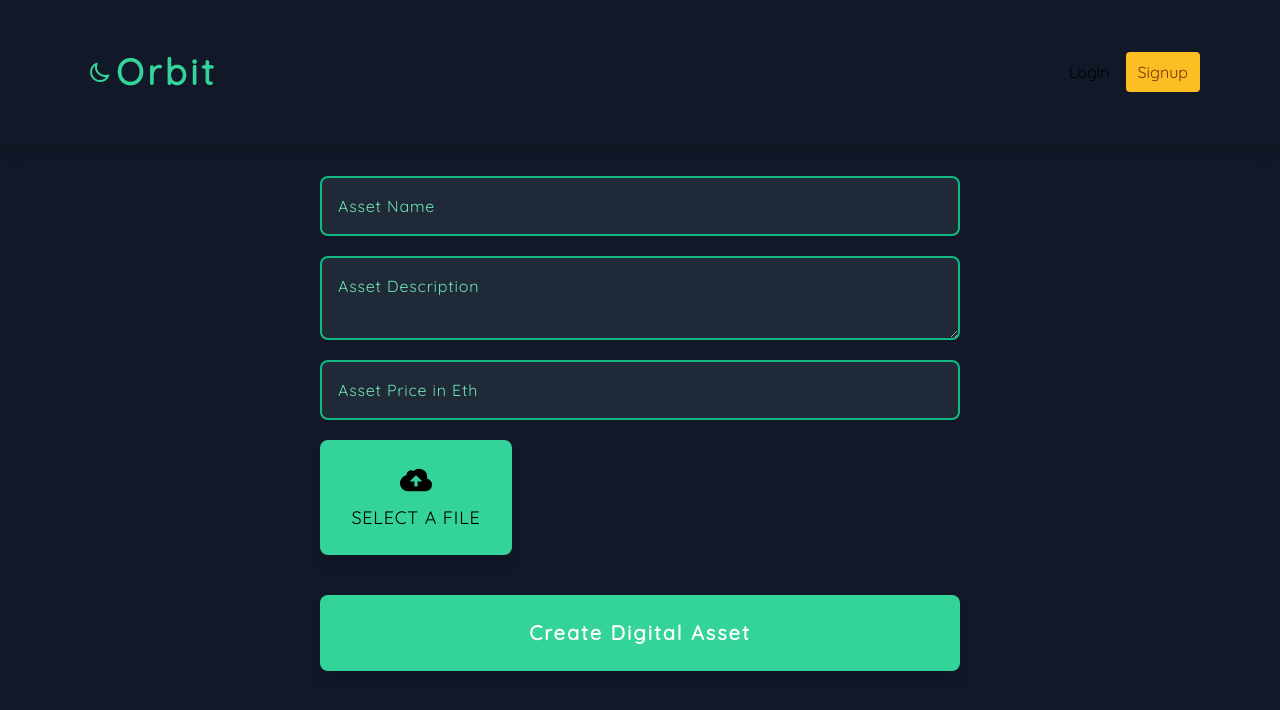
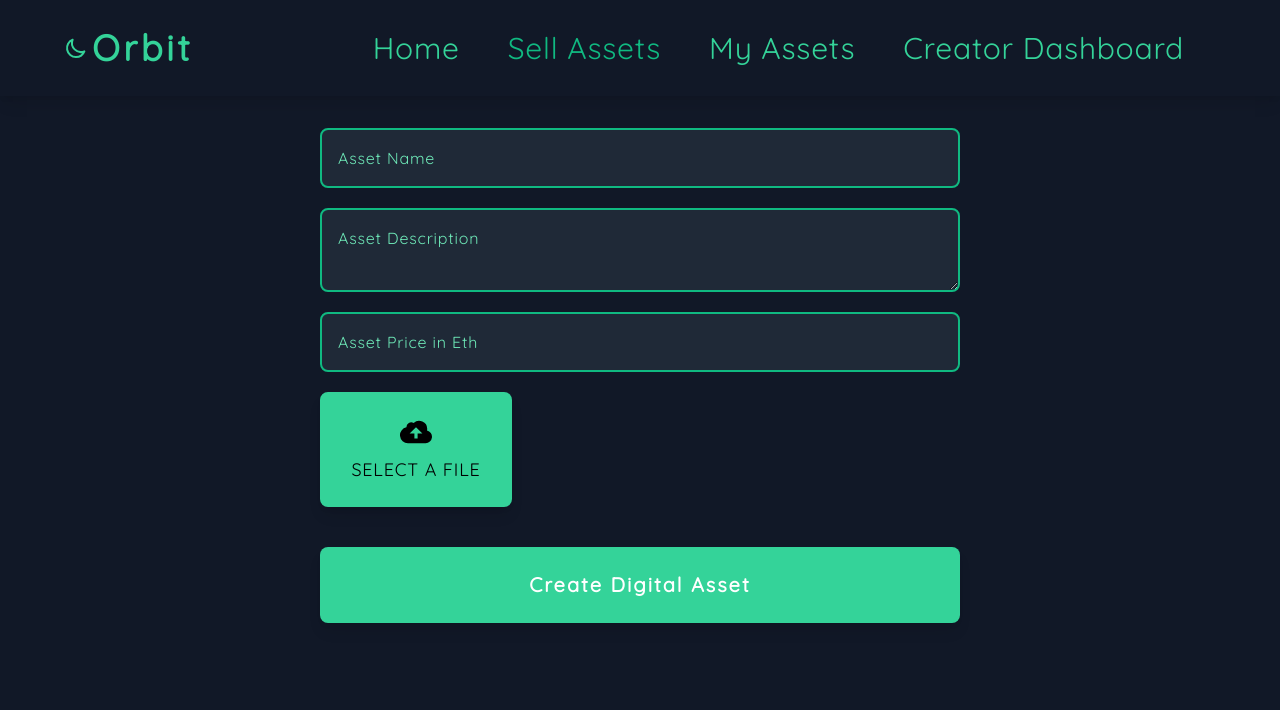
Before and after one commit to JustinGuo13/Orbit, a Next.js app: page /create-item in a window 1280 px wide. Shown: the top 710 px of the page. Built offline with nearby package versions, Linux system fonts and the light colour scheme; what ipfs-http-client would draw is missing.

Commit message:
Style navbar

```diff
--- a/pages/_app.js
+++ b/pages/_app.js
@@ -1,6 +1,6 @@
 import '../styles/globals.css';
 import Link from 'next/link';
-import Image from 'next/image';
+import { useRouter } from 'next/router';
 
 function openMenu() {
 	const btn = document.querySelector('button.mobile-menu-button');
@@ -10,51 +10,18 @@ function openMenu() {
 		menu.classList.toggle('hidden');
 	});
 }
-//style navbar
+
 function MyApp({ Component, pageProps }) {
+	const router = useRouter();
+
 	return (
 		<div>
-			{/* <nav className="sticky top-0 flex items-center justify-between flex-wrap bg-gray-900 shadow-lg p-8 z-50">
-				<div className="flex items-center flex-shrink-0 text-white mr-6">
-					<Link href="/">
-						<a className="text-4xl tracking-widest font-bold text-green-400 mr-20">
-							Orbit
-						</a>
-					</Link>
-
-					<div className="w-full flex-grow lg:flex lg:items-center lg:w-auto">
-						<div className="lg:flex-grow">
-							<Link href="/">
-								<a className="block mt-4 mx-8 tracking-wide lg:inline-block lg:mt-0 text-3xl text-green-400 hover:text-green-500  mr-4">
-									Home
-								</a>
-							</Link>
-							<Link href="/create-item">
-								<a className="block mt-4 mx-8 tracking-wide lg:inline-block lg:mt-0 text-3xl text-green-400 hover:text-green-500  mr-4">
-									Sell Digital Assets
-								</a>
-							</Link>
-							<Link href="/my-assets">
-								<a className="block mt-4 mx-8 tracking-wide lg:inline-block lg:mt-0 text-3xl text-green-400 hover:text-green-500 mr-4 ">
-									My Digital Assets
-								</a>
-							</Link>
-							<Link href="/creator-dashboard">
-								<a className="block mt-4 mx-8 tracking-wide lg:inline-block lg:mt-0 text-3xl text-green-400 hover:text-green-500 ">
-									Creator Dashboard
-								</a>
-							</Link>
-						</div>
-					</div>
-				</div>
-			</nav> */}
-
-			<nav className="sticky top-0 bg-gray-900 shadow-lg p-8 z-50">
-				<div className="max-w-6xl mx-auto px-4">
+			<nav className="sticky top-0 bg-gray-900 shadow-lg px-10 py-2 z-50">
+				<div className="max-w-full mx-auto px-4">
 					<div className="flex justify-between">
 						<div className="flex space-x-4 ">
 							<div>
-								<a href="#" className="flex items-center py-5 px-2">
+								<a href="/" className="flex items-center py-5 px-2">
 									<svg
 										xmlns="http://www.w3.org/2000/svg"
 										className="h-6 w-6 mr-1 text-green-400"
@@ -63,9 +30,9 @@ function MyApp({ Component, pageProps }) {
 										stroke="currentColor"
 									>
 										<path
-											stroke-linecap="round"
-											stroke-linejoin="round"
-											stroke-width="2"
+											strokeLinecap="round"
+											strokeLinejoin="round"
+											strokeWidth="2"
 											d="M20.354 15.354A9 9 0 018.646 3.646 9.003 9.003 0 0012 21a9.003 9.003 0 008.354-5.646z"
 										/>
 									</svg>
@@ -79,30 +46,63 @@ function MyApp({ Component, pageProps }) {
 								</a>
 							</div>
 						</div>
-						<div className="hidden md:flex items-center space-x-1">
-							<a href="Login" className="py-5 px-3">
-								Login
+						<div className="hidden md:flex flex-shrink-0 items-center space-x-12 px-10  ">
+							<Link href="/">
+								<a
+									className={`block tracking-wide text-3xl text-green-400  hover:text-green-500 transition duration-200  ${
+										router.pathname == '/' ? 'text-green-500' : 'text-green-400'
+									}`}
+								>
+									Home
 								</a>
+							</Link>
+							<Link href="/create-item">
 								<a
-								href="Signup"
-								className="py-2 px-3  bg-yellow-400 hover:bg-yellow-300 text-yellow-900 hover:text-yellow-800 rounded transition duration-300"
+									className={`block tracking-wide text-3xl text-green-400  hover:text-green-500 transition duration-200  ${
+										router.pathname == '/create-item'
+											? 'text-green-500'
+											: 'text-green-400'
+									}`}
 								>
-								Signup
+									Sell Assets
 								</a>
+							</Link>
+							<Link href="/my-assets">
+								<a
+									className={`block tracking-wide text-3xl text-green-400  hover:text-green-500 transition duration-200  ${
+										router.pathname == '/my-assets'
+											? 'text-green-500'
+											: 'text-green-400'
+									}`}
+								>
+									My Assets
+								</a>
+							</Link>
+							<Link href="/creator-dashboard">
+								<a
+									className={`block tracking-wide text-3xl text-green-400  hover:text-green-500 transition duration-200  ${
+										router.pathname == '/creator-dashboard'
+											? 'text-green-500'
+											: 'text-green-400'
+									}`}
+								>
+									Creator Dashboard
+								</a>
+							</Link>
 						</div>
 						<div className="md:hidden flex items-center">
 							<button onClick={() => openMenu()} className="mobile-menu-button">
 								<svg
 									xmlns="http://www.w3.org/2000/svg"
-									className="h-6 w-6 text-green-400"
+									className="h-10 w-10 text-green-400"
 									fill="none"
 									viewBox="0 0 24 24"
 									stroke="currentColor"
 								>
 									<path
-										stroke-linecap="round"
-										stroke-linejoin="round"
-										stroke-width="2"
+										strokeLinecap="round"
+										strokeLinejoin="round"
+										strokeWidth="2"
 										d="M4 6h16M4 12h16m-7 6h7"
 									/>
 								</svg>
@@ -111,38 +111,45 @@ function MyApp({ Component, pageProps }) {
 					</div>
 				</div>
 
-				<div className="mobile-menu hidden md:hidden">
+				<div className="mobile-menu hidden md:hidden ">
+					<Link href="/">
 						<a
-						href="#"
-						className="block py-2 px-4 text-center text-green-400 hover:bg-gray-800"
+							className={`block text-center mb-2 tracking-wide text-3xl text-green-400  hover:bg-gray-800 transition duration-200 ${
+								router.pathname == '/' ? 'bg-gray-800' : 'bg-gray-900'
+							}`}
 						>
-						Features
-					</a>
-
-					<div className="w-full flex-grow lg:flex lg:items-center lg:w-auto">
-						<div className="lg:flex-grow">
-							<Link href="/">
-								<a className="block mt-4 mx-8 text-center tracking-wide lg:inline-block lg:mt-0 text-3xl text-green-400 hover:text-green-500 active:bg-gray-800 mr-4">
 							Home
 						</a>
 					</Link>
 					<Link href="/create-item">
-								<a className="block mt-4 mx-8 text-center tracking-wide lg:inline-block lg:mt-0 text-3xl text-green-400 hover:text-green-500 mr-4">
-									Sell Digital Assets
+						<a
+							className={`block text-center mb-2 tracking-wide text-3xl text-green-400  hover:bg-gray-800 transition duration-200 ${
+								router.pathname == '/create-item' ? 'bg-gray-800' : 'bg-gray-900'
+							}`}
+						>
+							Sell Assets
 						</a>
 					</Link>
 					<Link href="/my-assets">
-								<a className="block mt-4 mx-8  text-center tracking-wide lg:inline-block lg:mt-0 text-3xl text-green-400 hover:text-green-500 mr-4 ">
-									My Digital Assets
+						<a
+							className={`block text-center mb-2 tracking-wide text-3xl text-green-400  hover:bg-gray-800 transition duration-200 ${
+								router.pathname == '/my-assets' ? 'bg-gray-800' : 'bg-gray-900'
+							}`}
+						>
+							My Assets
 						</a>
 					</Link>
 					<Link href="/creator-dashboard">
-								<a className="block mt-4 mx-8  text-center tracking-wide lg:inline-block lg:mt-0 text-3xl text-green-400 hover:text-green-500 ">
+						<a
+							className={`block text-center mb-2 tracking-wide text-3xl text-green-400  hover:bg-gray-800 transition duration-200 ${
+								router.pathname == '/creator-dashboard'
+									? 'bg-gray-800'
+									: 'bg-gray-900'
+							}`}
+						>
 							Creator Dashboard
 						</a>
 					</Link>
-						</div>
-					</div>
 				</div>
 			</nav>
 			<Component {...pageProps} />
--- a/pages/create-item.js
+++ b/pages/create-item.js
@@ -94,7 +94,7 @@ export default function CreateItem() {
 					onChange={(e) => updateFormInput({ ...formInput, price: e.target.value })}
 				/>
 
-				<label className="w-48 flex flex-col items-center px-4 py-6 bg-green-400 rounded-lg shadow-lg tracking-wider uppercase my-5 cursor-pointer hover:bg-green-500 hover:text-white">
+				<label className="w-48 flex flex-col items-center px-4 py-6 bg-green-400 rounded-lg shadow-lg tracking-wider uppercase my-5 cursor-pointer hover:bg-green-500 hover:text-white transition duration-200">
 					<svg
 						className="w-8 h-8"
 						fill="currentColor"
@@ -115,7 +115,7 @@ export default function CreateItem() {
 
 				<button
 					onClick={createMarket}
-					className="font-bold text-xl tracking-widest mt-5 bg-green-400 text-white rounded-lg p-6 shadow-lg hover:bg-green-500"
+					className="font-bold text-xl tracking-widest mt-5 bg-green-400 text-white rounded-lg p-6 shadow-lg hover:bg-green-500 transition duration-200"
 				>
 					Create Digital Asset
 				</button>
--- a/pages/index.js
+++ b/pages/index.js
@@ -73,7 +73,7 @@ export default function Home() {
 				<div className="p-10 grid grid-cols-1 sm:grid-cols-1 md:grid-cols-2 lg:grid-cols-3 xl:grid-cols-4 gap-5">
 					{nfts.map((nft, i) => (
 						<div key={i} className="shadow rounded-xl overflow-hidden">
-							<div className="h-96 w-96 relative">
+							<div className="h-96 w-full relative">
 								<Image
 									src={nft.image}
 									alt={(nft.name, nft.description)}
@@ -81,7 +81,7 @@ export default function Home() {
 								/>
 							</div>
 
-							<div className="p-4 bg-green-400">
+							<div className="p-4 bg-green-400 sm:p-10">
 								<p
 									style={{ height: '64px' }}
 									className="text-gray-900 text-3xl font-semibold "
@@ -89,7 +89,7 @@ export default function Home() {
 									{nft.name}
 								</p>
 								<div style={{ height: '70px', overflow: 'hidden' }}>
-									<p className="text-gray-900 text-xl">{nft.description}</p>
+									<p className="text-gray-900 text-2xl">{nft.description}</p>
 								</div>
 							</div>
 							<div className="p-4 bg-black">
@@ -97,7 +97,7 @@ export default function Home() {
 									{nft.price} ETH
 								</p>
 								<button
-									className="w-full bg-green-400 text-white text-xl font-bold py-2 px-12 rounded hover:bg-green-500"
+									className="w-full bg-green-400 text-white text-xl font-bold py-2 px-12 rounded hover:bg-green-500 transition duration-200"
 									onClick={() => buyNft(nft)}
 								>
 									Buy
--- a/tailwind.config.js
+++ b/tailwind.config.js
@@ -11,11 +11,10 @@ module.exports = {
 			fontFamily: {
 				quicksand: "'Quicksand', serif",
 			},
-			backgroundColor: ['active'],
 		},
 	},
 	variants: {
-		extend: {},
+		extend: { backgroundColor: ['hover'] },
 	},
 	plugins: [require('@tailwindcss/aspect-ratio')],
 };
```
Lines whose indentation alone changed are shown as unchanged.
